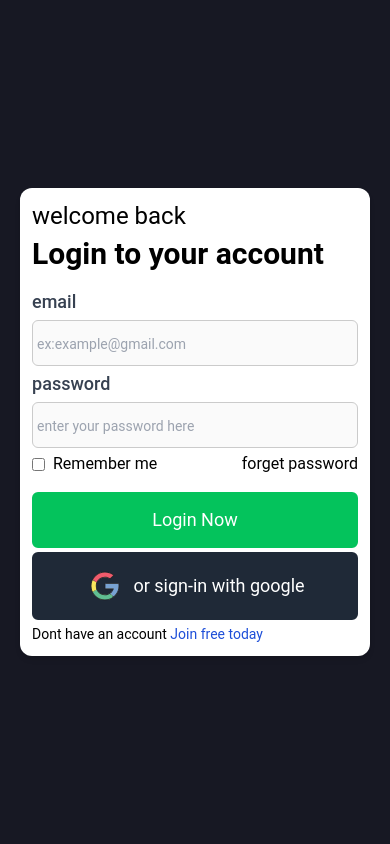
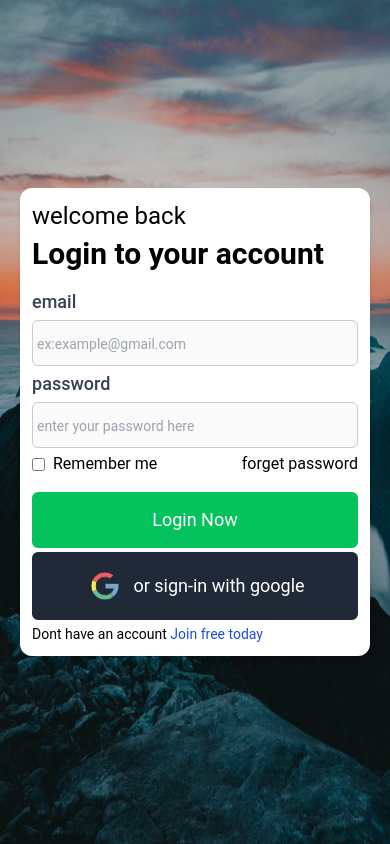
Before and after one commit to MNGH-27/Todo_Nodejs, a React (Create React App) app in the folder frontend/: page / in a window 390 px wide. Built offline with nearby package versions, Linux system fonts and the light colour scheme.

Commit message:
fix banner of login in frontend

```diff
--- a/frontend/src/page/auth/index.js
+++ b/frontend/src/page/auth/index.js
@@ -16,11 +16,11 @@ export default function Auth() {
   return (
     <div className="md:grid grid-cols-2 flex items-center justify-center min-h-screen">
       <img
-        className="h-screen md:relative absolute w-full -z-10 object-fill"
+        className="h-screen md:relative absolute w-full object-fill"
         src={AuthBanner}
         alt="banner"
       />
-      <div className="mx-5 sm:mx-auto flex flex-col items-start justify-center gap-y-1 w-full sm:w-3/4 md:w-[365px] bg-white p-3 rounded-xl shadow-md md:shadow-none">
+      <div className="relative z-10 mx-5 sm:mx-auto flex flex-col items-start justify-center gap-y-1 w-full sm:w-3/4 md:w-[365px] bg-white p-3 rounded-xl shadow-md md:shadow-none">
         {searchParams.get("status") === "signup" ? <Signup /> : <Login />}
       </div>
     </div>
```
